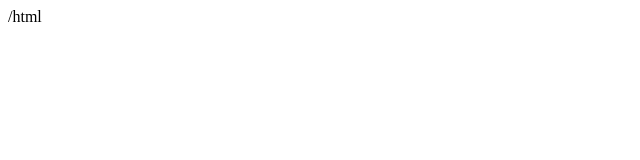
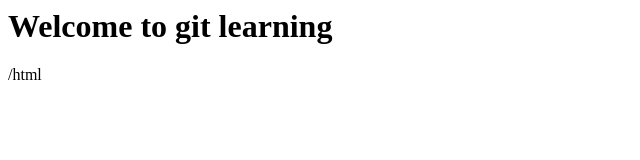
Before and after one commit to PrasadRaju19/TestRepo, a plain HTML site: page index.html in a window 1280 px wide. Shown: the whole page, without its empty margins (0-640 px from the left). Drawn offline with Linux system fonts and the light colour scheme.

Commit message:
Modified index.html

```diff
--- a/index.html
+++ b/index.html
@@ -1,5 +1,5 @@
 <html>
-<h1></h1>
+<h1>Welcome to git learning</h1>
 <title></title>
 <body></body>
 /html
```
